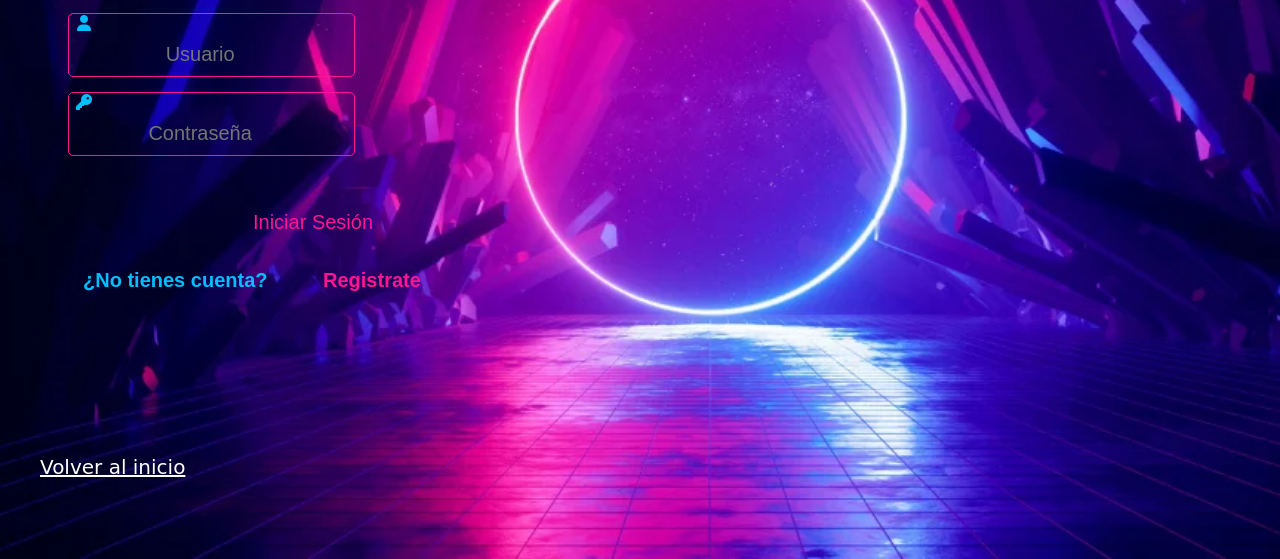
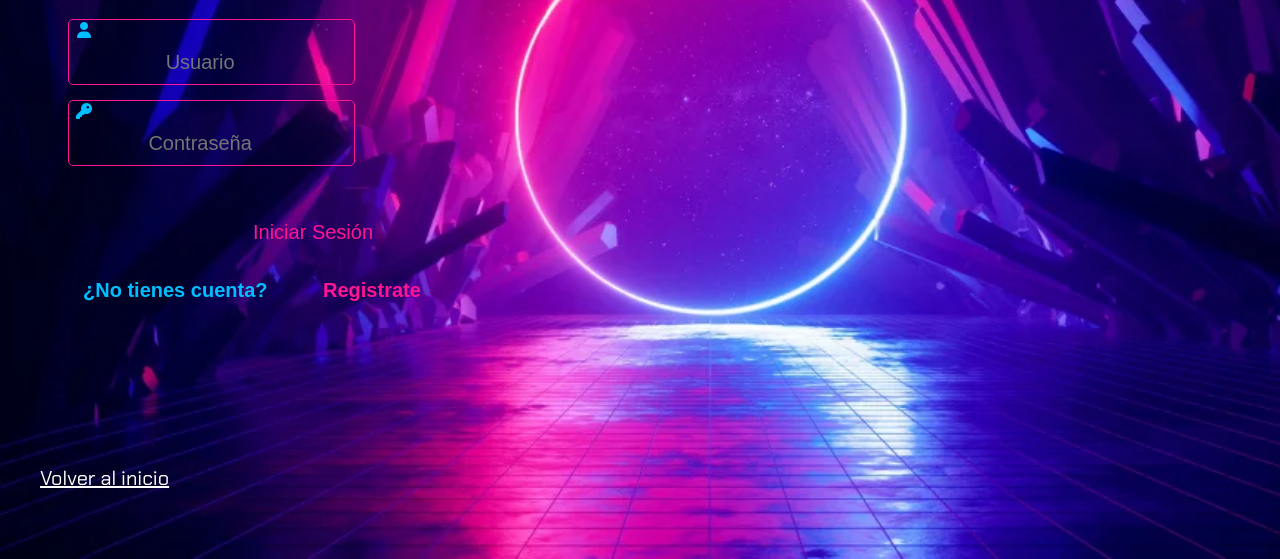
Before and after one commit to GValenti92/integrador, a plain HTML site: page pages/login.html in a window 1280 px wide. Shown: the part 241-800 px from the top of the page. Drawn offline with Linux system fonts and the light colour scheme.

Commit message:
modified

```diff
--- a/assets/css/style-login.css
+++ b/assets/css/style-login.css
@@ -1,11 +1,11 @@
 body {
-  font-family: "Cherry Bomb One", cursive;
+  font-family: "Chakra Petch", sans-serif;
   margin: 0;
   background: url(../backgrounds/background-login.png);
   background-size: cover;
   background-attachment: fixed;
 }
-
+@import url("https://fonts.googleapis.com/css2?family=Chakra+Petch:wght@400;600;700&display=swap");
 * {
   box-sizing: border-box;
 }
--- a/assets/css/style-register.css
+++ b/assets/css/style-register.css
@@ -1,10 +1,11 @@
 body {
-  font-family: "Cherry Bomb One", cursive;
+  font-family: "Chakra Petch", sans-serif;
   margin: 0;
   background: url(../backgrounds/background-login.png);
   background-size: cover;
   background-attachment: fixed;
 }
+@import url("https://fonts.googleapis.com/css2?family=Chakra+Petch:wght@400;600;700&display=swap");
 
 * {
   box-sizing: border-box;
--- a/pages/login.html
+++ b/pages/login.html
@@ -7,6 +7,13 @@
     <title>login</title>
     <!---CSS---->
     <link rel="stylesheet" href="../assets/css/style-login.css" />
+    <!----- Tipografía ----->
+    <link rel="preconnect" href="https://fonts.googleapis.com" />
+    <link rel="preconnect" href="https://fonts.gstatic.com" crossorigin />
+    <link
+      href="https://fonts.googleapis.com/css2?family=Chakra+Petch:wght@400;600;700&display=swap"
+      rel="stylesheet"
+    />
 
     <!---Fontawesome--->
     <script
```
Also changed, not shown: pages/register.html (+7 -0 lines).
